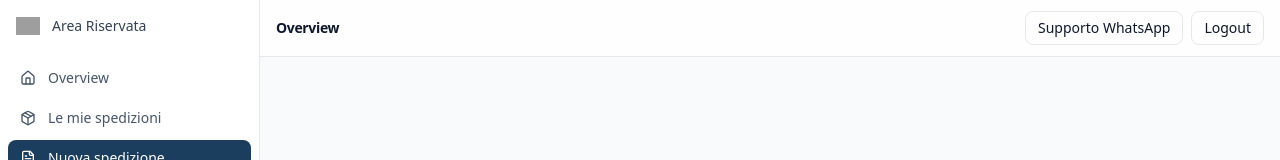
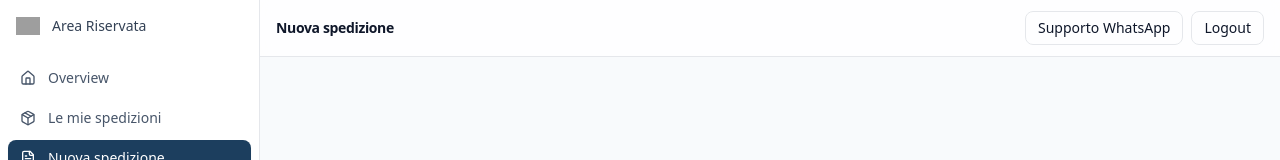
Before and after one commit to SPST-WINE/spst-dashboard, a Next.js app: page /dashboard/nuova in a window 1280 px wide. Shown: the top 160 px of the page. Built offline with nearby package versions, Linux system fonts and the light colour scheme; grey boxes are pictures that could not be loaded.

Commit message:
Update AppTopbar.tsx

```diff
--- a/components/AppTopbar.tsx
+++ b/components/AppTopbar.tsx
@@ -1,25 +1,32 @@
+// components/AppTopbar.tsx
 'use client';
 
 import { usePathname } from 'next/navigation';
 
-const routes = [
-  { href: '/dashboard', label: 'Overview' },
+type RouteItem = { href: string; label: string };
+
+const routes: RouteItem[] = [
   { href: '/dashboard/spedizioni', label: 'Le mie spedizioni' },
   { href: '/dashboard/nuova', label: 'Nuova spedizione' },
-  // { href: '/dashboard/compliance', label: 'Compliance' }, // nascosta
   { href: '/dashboard/informazioni-utili', label: 'Informazioni utili' },
+  { href: '/dashboard', label: 'Overview' }, // <- lasciata per ultima (fallback)
 ];
 
 function titleFor(path: string) {
-  const m = routes.find(r => path === r.href || path.startsWith(r.href + '/'));
-  return m?.label ?? 'Dashboard';
+  // Prende la rotta più specifica (href più lungo) che fa match
+  const match = routes
+    .filter(r => path === r.href || path.startsWith(r.href + '/'))
+    .sort((a, b) => b.href.length - a.href.length)[0];
+
+  // Se non matcha niente ma siamo esattamente su '/dashboard'
+  if (!match && path === '/dashboard') return 'Overview';
+  return match?.label ?? 'Dashboard';
 }
 
 export default function AppTopbar() {
   const pathname = usePathname();
   const title = titleFor(pathname);
 
-  // URL WhatsApp fisso con fallback a env pubblica se vuoi gestirlo da .env
   const whatsappUrl =
     process.env.NEXT_PUBLIC_WHATSAPP_LINK ||
     'https://wa.me/message/CP62RMFFDNZPO1';
```
